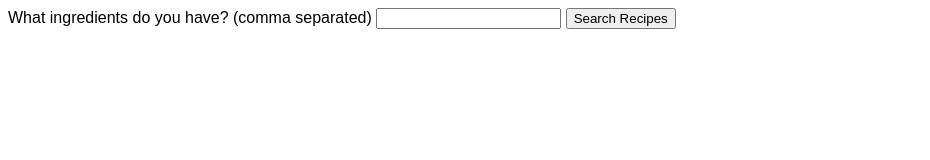
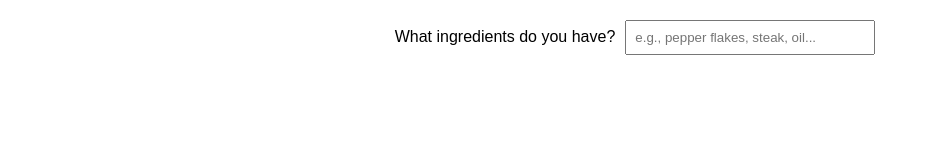
Before and after one commit to ThatCoder8/cooking_solved, a plain HTML site: page index.html in a window 1280 px wide. Shown: the whole page, without its empty margins (0-930 px from the left). Drawn offline with Linux system fonts and the light colour scheme.

Commit message:
example messages and better spacing

```diff
--- a/index.html
+++ b/index.html
@@ -1,17 +1,47 @@
+<!DOCTYPE html>
 <html lang="en">
 <head>
   <meta charset="UTF-8">
   <meta name="viewport" content="width=device-width, initial-scale=1.0">
-    <title>Recipe Finder</title>
   <link rel="stylesheet" href="styles.css">
+  <title>Recipe Search</title>
+  <style>
+    body {
+      display: flex;
+      flex-direction: column;
+      align-items: center;
+      margin: 20px;
+    }
+
+    #search-container {
+      display: flex;
+      flex-direction: row;
+      align-items: baseline;
+    }
+
+    label {
+      margin-right: 10px;
+    }
+
+    #ingredients {
+      width: 250px;
+      padding: 8px;
+      box-sizing: border-box;
+    }
+  </style>
 </head>
 <body>
-    <div>
-      <label for="ingredients">What ingredients do you have? (comma separated) </label>
-      <input type="text" id="ingredients" />
-      <button onclick="searchRecipes()">Search Recipes</button>
+  <div class="recipe-card-container">
+    <div id="search-container">
+      <label for="ingredients">What ingredients do you have?</label>
+      <input type="text" id="ingredients" placeholder="e.g., pepper flakes, steak, oil..." onkeydown="if(event.key==='Enter'){searchRecipes();}" />
     </div>
-    <div id="recipe-container" class="recipe-grid"></div>
-    <script src="script.js" defer></script>
+
+    <div id="recipe-container" class="recipe-grid">
+      <!-- Recipes will be displayed here -->
+    </div>
+  </div>
+
+  <script src="script.js"></script>
 </body>
 </html>
--- a/script.js
+++ b/script.js
@@ -1,5 +1,12 @@
 const apiKey = '30425538d7034aa0a3c5401c6bafd59b';
 const apiUrl = 'https://api.spoonacular.com/recipes';
+
+// Updated client ID and redirect URL
+const clientId = 'cookingsolved-01345b2209c72f0d71c8ad5402cca8be2632127170105221499';
+const redirectUrl = 'http://127.0.0.1:5500/index.html';
+
+// OAuth2 Base URL
+const oauth2BaseUrl = 'https://api.kroger.com/v1/connect/oauth2';
 
 const cookingTools = [
   'Pan',
@@ -121,6 +128,8 @@ function displayRecipes(recipes) {
 
 function searchRecipes() {
   const ingredientsInput = document.getElementById('ingredients');
+  ingredientsInput.placeholder = 'e.g., pepper flakes, steak, oil...                                                  ';
+
   const ingredients = ingredientsInput.value.trim();
 
   if (ingredients === '') {
@@ -132,3 +141,6 @@ function searchRecipes() {
 
   ingredientsInput.value = '';
 }
+
+// Set initial placeholder for the search box
+searchRecipes();
--- a/styles.css
+++ b/styles.css
@@ -50,3 +50,24 @@ body {
 .recipe-card a:hover {
   background-color: #0056b3;
 }
+
+#search-container {
+  display: flex;
+  flex-direction: row;
+  justify-content: center;
+  align-items: center;
+  margin-bottom: 20px;
+}
+
+#ingredients {
+  width: 60%;
+  margin-right: 10px;
+}
+
+#search-btn {
+  width: 20%;
+}
+
+.centered {
+  justify-content: center;
+}
```
Lines whose indentation alone changed are shown as unchanged.
